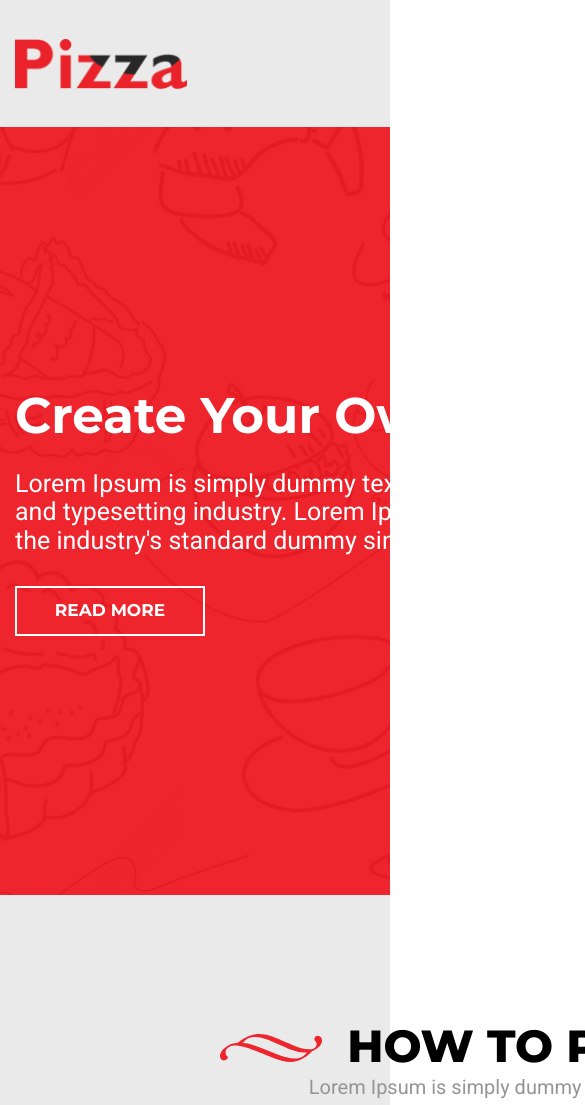
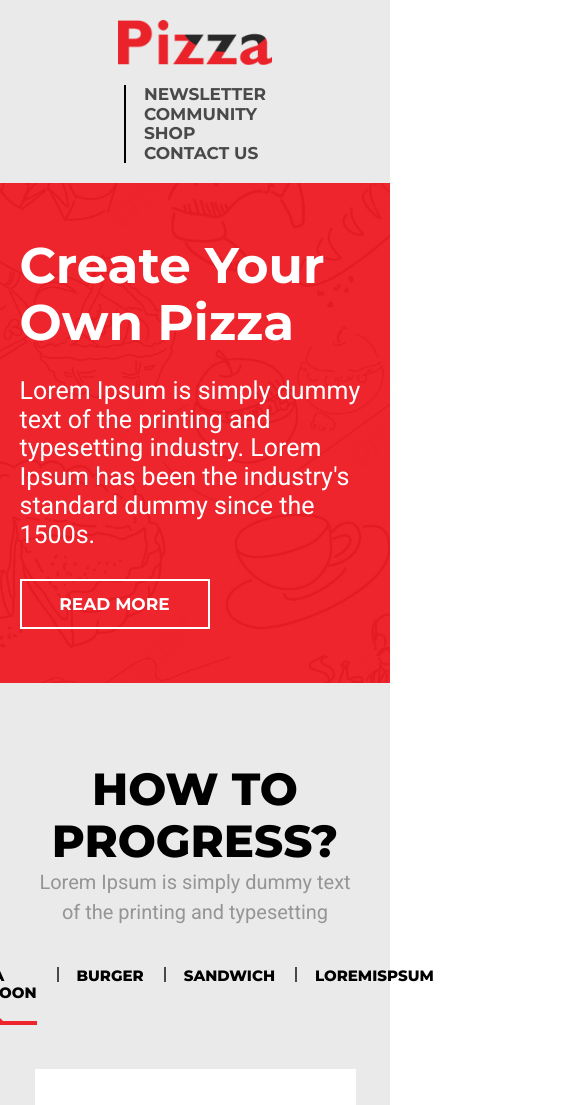
Before and after one commit to NitaLewska/pizza-landing, a plain HTML site: page index.html in a window 390 px wide. Shown: the top 1105 px of the page, 585 px wide, since content can reach past the window. Drawn offline with Linux system fonts and the light colour scheme.

Commit message:
feat: add tablet support

```diff
--- a/css/styles.css
+++ b/css/styles.css
@@ -11,7 +11,8 @@ html {
 }
 
 .wrapper {
-    width: 1200px;
+    width: 90vw;
+    max-width: 1200px;
     padding: 0 15px;
     margin: 0 auto;
     position: relative;
@@ -321,3 +322,92 @@ footer {
     padding-top: 45px;
     text-transform: uppercase;
 }
+
+@media (max-width:1200px) {
+    header img {
+        height: 45px;
+    }
+
+    header .wrapper {
+        height: 100px;
+    }
+
+    .banner {
+        height: calc(100vh - 45px);
+        max-height: 500px;
+        display: flex;
+        flex-direction: column;
+        justify-content: center;
+    }
+
+    .banner .wrapper {
+        padding: 0;
+    }
+
+    .banner img {
+        display: none;
+    }
+
+    .progress {
+        height: fit-content;
+        padding-bottom: 50px;
+    }
+
+    .progress button {
+        margin-top: 50px;
+    }
+
+    .steps {
+        display: inline-flex;
+        gap: 30px;
+        height: fit-content;
+        flex-wrap: wrap;
+        justify-content: space-around;
+        padding: 55px;
+        position: relative;
+    }
+
+}
+
+@media (max-width:900px) {
+    header .wrapper{
+        flex-direction: column;
+        padding: 20px 0;
+        height: auto;
+        }
+
+        header nav ul{
+            padding: 20px 0 0 0;
+            flex-wrap: wrap;
+            justify-content: space-around;
+        }
+
+        .progress h2::after, .progress h2::before {
+            display: none;
+        }
+
+        .progress h2{
+            padding-top: 80px;
+        }
+}
+
+@media (max-width:600px) {
+
+    .banner {
+        height: calc(100vh - 185px);
+        display: flex;
+        flex-direction: column;
+        justify-content: center;
+    }
+
+    header nav ul {
+        flex-direction: column;
+    }
+    header nav ul li, header nav ul li:first-of-type{
+        margin-left: 0px;
+        padding-left: 20px;
+    }
+    header nav ul li:first-of-type::before {
+        display:block;
+    }
+}
```
